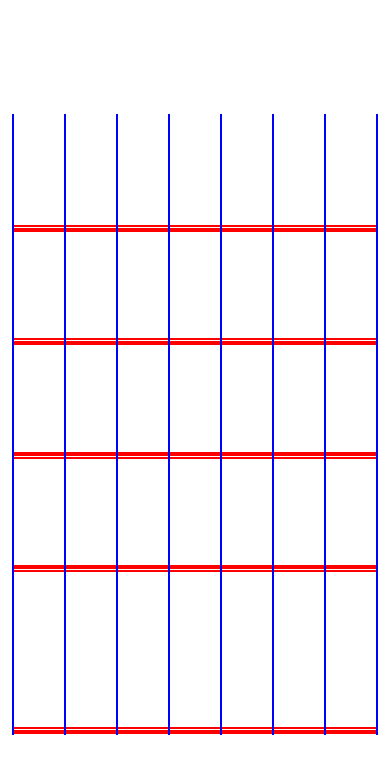
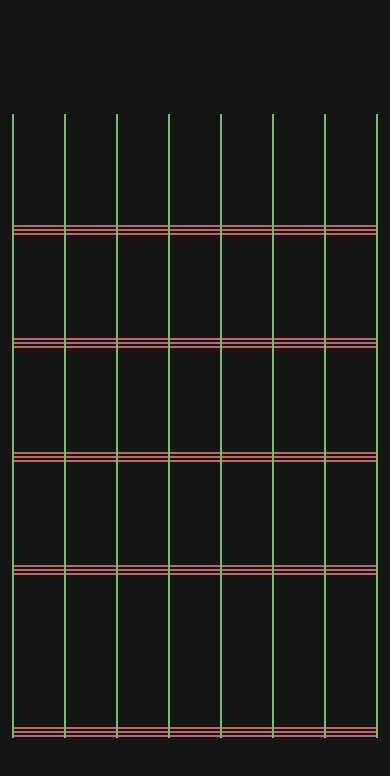
Before and after one commit to r0hanshah/Life-Happens, a React Native app in the folder frontend/: screen / in a window 390 px wide. Shown: the top 776 px of the page. Built offline with nearby package versions, Linux system fonts and the light colour scheme.

Commit message:
began outlining tracing process for subtasks in calendar view

```diff
--- a/frontend/App.tsx
+++ b/frontend/App.tsx
@@ -17,9 +17,9 @@ export default function App() {
   };
   return (
     <View style={styles.container}>
-      <GridComponent offset={0} />
-      <GridComponent offset={5} />
-      <GridComponent offset={10} />
+      <GridComponent offset={0} subtaskDispIds={[]} />
+      <GridComponent offset={1} subtaskDispIds={[]}/>
+      <GridComponent offset={2} subtaskDispIds={[]}/>
       {/* <>
         {currentScreen === 'Login' && <LoginScreen navigateToSignUp={navigateToSignUp} />}
         {currentScreen === 'SignUp' && <SignUpScreen navigateBack={navigateBack} />}
@@ -32,7 +32,7 @@ export default function App() {
 const styles = StyleSheet.create({
   container: {
     flex: 1,
-    backgroundColor: '#fff',
+    backgroundColor: '#151515',
     alignItems: 'center',
     justifyContent: 'center',
   },
--- a/frontend/components/main/GridComponent.tsx
+++ b/frontend/components/main/GridComponent.tsx
@@ -1,133 +1,206 @@
-import React from 'react';
+import React, { useState, useEffect } from 'react';
 import { View, StyleSheet } from 'react-native';
 import BorderComponent from './BorderComponent';
 
 interface GridProps {
   offset: number;
+  subtaskDispIds: string[]; // Hexcode,parentid|||path_id===inter_row,inter_column:::path_id===row,column,index // TODO: Change to date with task id and then do more preprocessing
+                            // Ideally, the leaf tasks of the root tasks will be passed together
 }
 
-const GridComponent: React.FC<GridProps> = ({ offset }) => {
+const GridComponent: React.FC<GridProps> = ({ offset, subtaskDispIds }) => {
+
+  const [colorQueues, setColorQueues] = useState({});
+
+  // useEffect to compute the value when myParameter changes
+  useEffect(() => {
+    const computedResult = generatePathsForIds(subtaskDispIds);
+    setColorQueues(computedResult);
+  }, [subtaskDispIds]);
+
+  const generatePathsForIds = (ids : string[]): { [key: string]: Array<[string, number, string] > } => // Returns array of #COLORHEX, Amount fill (0-1), root_task_id
+  {
+    var colorQueuesMap:{[key: string]: Array<[string, number, string]>} = {}
+
+    for(const id of ids)
+    {
+      //Seperate id into components ( origindata | specific_data => '|||'
+      //                              parentid | leafid => ':::'
+      //                              path_id | placement_inf0||path_id | placement_info => '==='
+      //                              path_id | inter_row | inter_column || path_id | row | column | index => ','
+      //                              )
+      const components = id.split(':::').map((section) =>
+        section.split('===').map((part) =>
+          part.split(',').map((element) => element.trim())
+        )
+      );
+
+      const originAndSpecificData = id.split('|||')
+      const hexcodeAndParentId = originAndSpecificData[0].split(',')
+
+      // Extract Hexcode and parent id
+      const hexcode = hexcodeAndParentId[0]
+      const parentId = hexcodeAndParentId[1]
+
+      // Extract positional features
+      const specificData = originAndSpecificData[1]
+
+      const parentAndLeaf = specificData.split(':::')
+
+      if (parentAndLeaf.length == 2 ) // Parent exists
+      {
+        throw new Error('Feature not supported yet')
+      }
+      else if (parentAndLeaf.length == 1) // Only root task is parent
+      {
+        const leafPathIdAndPlacementInfo = parentAndLeaf[0].split('===')
+        const rootId = leafPathIdAndPlacementInfo[0]
+        const rowColumnIndex = leafPathIdAndPlacementInfo[1].split(',')
+
+        const row = parseInt(rowColumnIndex[0], 10)
+        const column = parseInt(rowColumnIndex[1], 10)
+        const index = parseInt(rowColumnIndex[2], 10)
+
+        const leftSkewed:boolean = column <= 3
+        const prioritized:boolean = index <= 3
+
+        // Create key values for horizontal borders to fill in row of subtask and fill queus
+      }
+      else
+      {
+        throw new Error(`Unexpected data format in id: ${id}`);
+      }
+      // IF NO PARENT => Check if column less than or equal to 3 => add to id
+    }
+
+
+
+    return colorQueuesMap;
+  };
+
+
+
   return (
-    <View style={[styles.grid, {marginTop: offset}]}>
+    <View style={[styles.grid, {marginTop: offset * 8}]}>
       <View style={styles.row}>
-        <BorderComponent id='0v0' borderColor="blue" orientation="vertical"  lastRow = {false} />
-        <BorderComponent id='0h0' borderColor="red" orientation="horizontal" lastRow = {false}  />
+        <BorderComponent id='0v0' borderColor="#78BA67" orientation="vertical"  lastRow = {false} />
+        <BorderComponent id='0h0' borderColor="#BA6767" orientation="horizontal" lastRow = {false}  />
 
-        <BorderComponent id='0v1' borderColor="blue" orientation="vertical"  lastRow = {false} />
-        <BorderComponent id='0h1' borderColor="red" orientation="horizontal" lastRow = {false}  />
+        <BorderComponent id='0v1' borderColor="#78BA67" orientation="vertical"  lastRow = {false} />
+        <BorderComponent id='0h1' borderColor="#BA6767" orientation="horizontal" lastRow = {false}  />
 
-        <BorderComponent id='0v2' borderColor="blue" orientation="vertical"  lastRow = {false} />
-        <BorderComponent id='0h2' borderColor="red" orientation="horizontal" lastRow = {false}  />
+        <BorderComponent id='0v2' borderColor="#78BA67" orientation="vertical"  lastRow = {false} />
+        <BorderComponent id='0h2' borderColor="#BA6767" orientation="horizontal" lastRow = {false}  />
 
-        <BorderComponent id='0v3' borderColor="blue" orientation="vertical"  lastRow = {false} />
-        <BorderComponent id='0h3' borderColor="red" orientation="horizontal" lastRow = {false}  />
+        <BorderComponent id='0v3' borderColor="#78BA67" orientation="vertical"  lastRow = {false} />
+        <BorderComponent id='0h3' borderColor="#BA6767" orientation="horizontal" lastRow = {false}  />
 
-        <BorderComponent id='0v4' borderColor="blue" orientation="vertical"  lastRow = {false} />
-        <BorderComponent id='0h4' borderColor="red" orientation="horizontal" lastRow = {false}  />
+        <BorderComponent id='0v4' borderColor="#78BA67" orientation="vertical"  lastRow = {false} />
+        <BorderComponent id='0h4' borderColor="#BA6767" orientation="horizontal" lastRow = {false}  />
 
-        <BorderComponent id='0v5' borderColor="blue" orientation="vertical"  lastRow = {false} />
-        <BorderComponent id='0h5' borderColor="red" orientation="horizontal" lastRow = {false}  />
+        <BorderComponent id='0v5' borderColor="#78BA67" orientation="vertical"  lastRow = {false} />
+        <BorderComponent id='0h5' borderColor="#BA6767" orientation="horizontal" lastRow = {false}  />
 
-        <BorderComponent id='0v6' borderColor="blue" orientation="vertical"  lastRow = {false} />
-        <BorderComponent id='0h6' borderColor="red" orientation="horizontal" lastRow = {false}  />
+        <BorderComponent id='0v6' borderColor="#78BA67" orientation="vertical"  lastRow = {false} />
+        <BorderComponent id='0h6' borderColor="#BA6767" orientation="horizontal" lastRow = {false}  />
 
-        <BorderComponent id='0v7' borderColor="blue" orientation="vertical"  lastRow = {false} />
+        <BorderComponent id='0v7' borderColor="#78BA67" orientation="vertical"  lastRow = {false} />
       </View>
       <View style={styles.row}>
-        <BorderComponent id='1v0' borderColor="blue" orientation="vertical" lastRow = {false} />
-        <BorderComponent id='1h0' borderColor="red" orientation="horizontal" lastRow = {false} />
+        <BorderComponent id='1v0' borderColor="#78BA67" orientation="vertical" lastRow = {false} />
+        <BorderComponent id='1h0' borderColor="#BA6767" orientation="horizontal" lastRow = {false} />
 
-        <BorderComponent id='1v1' borderColor="blue" orientation="vertical" lastRow = {false} />
-        <BorderComponent id='1h1' borderColor="red" orientation="horizontal" lastRow = {false} />
+        <BorderComponent id='1v1' borderColor="#78BA67" orientation="vertical" lastRow = {false} />
+        <BorderComponent id='1h1' borderColor="#BA6767" orientation="horizontal" lastRow = {false} />
 
-        <BorderComponent id='1v2' borderColor="blue" orientation="vertical" lastRow = {false} />
-        <BorderComponent id='1h2' borderColor="red" orientation="horizontal" lastRow = {false} />
+        <BorderComponent id='1v2' borderColor="#78BA67" orientation="vertical" lastRow = {false} />
+        <BorderComponent id='1h2' borderColor="#BA6767" orientation="horizontal" lastRow = {false} />
 
-        <BorderComponent id='1v3' borderColor="blue" orientation="vertical" lastRow = {false} />
-        <BorderComponent id='1h3' borderColor="red" orientation="horizontal" lastRow = {false} />
+        <BorderComponent id='1v3' borderColor="#78BA67" orientation="vertical" lastRow = {false} />
+        <BorderComponent id='1h3' borderColor="#BA6767" orientation="horizontal" lastRow = {false} />
 
-        <BorderComponent id='1v4' borderColor="blue" orientation="vertical" lastRow = {false} />
-        <BorderComponent id='1h4' borderColor="red" orientation="horizontal" lastRow = {false} />
+        <BorderComponent id='1v4' borderColor="#78BA67" orientation="vertical" lastRow = {false} />
+        <BorderComponent id='1h4' borderColor="#BA6767" orientation="horizontal" lastRow = {false} />
 
-        <BorderComponent id='1v5' borderColor="blue" orientation="vertical" lastRow = {false} />
-        <BorderComponent id='1h5' borderColor="red" orientation="horizontal" lastRow = {false} />
+        <BorderComponent id='1v5' borderColor="#78BA67" orientation="vertical" lastRow = {false} />
+        <BorderComponent id='1h5' borderColor="#BA6767" orientation="horizontal" lastRow = {false} />
 
-        <BorderComponent id='1v6' borderColor="blue" orientation="vertical" lastRow = {false} />
-        <BorderComponent id='1h6' borderColor="red" orientation="horizontal" lastRow = {false} />
+        <BorderComponent id='1v6' borderColor="#78BA67" orientation="vertical" lastRow = {false} />
+        <BorderComponent id='1h6' borderColor="#BA6767" orientation="horizontal" lastRow = {false} />
 
-        <BorderComponent id='1v7' borderColor="blue" orientation="vertical" lastRow = {false} />
+        <BorderComponent id='1v7' borderColor="#78BA67" orientation="vertical" lastRow = {false} />
       </View>
       <View style={styles.row}>
-        <BorderComponent id='2v0' borderColor="blue" orientation="vertical" lastRow = {false} />
-        <BorderComponent id='2h0' borderColor="red" orientation="horizontal" lastRow = {false} />
+        <BorderComponent id='2v0' borderColor="#78BA67" orientation="vertical" lastRow = {false} />
+        <BorderComponent id='2h0' borderColor="#BA6767" orientation="horizontal" lastRow = {false} />
 
-        <BorderComponent id='2v1' borderColor="blue" orientation="vertical" lastRow = {false} />
-        <BorderComponent id='2h1' borderColor="red" orientation="horizontal" lastRow = {false} />
+        <BorderComponent id='2v1' borderColor="#78BA67" orientation="vertical" lastRow = {false} />
+        <BorderComponent id='2h1' borderColor="#BA6767" orientation="horizontal" lastRow = {false} />
 
-        <BorderComponent id='2v2' borderColor="blue" orientation="vertical" lastRow = {false} />
-        <BorderComponent id='2h2' borderColor="red" orientation="horizontal" lastRow = {false} />
+        <BorderComponent id='2v2' borderColor="#78BA67" orientation="vertical" lastRow = {false} />
+        <BorderComponent id='2h2' borderColor="#BA6767" orientation="horizontal" lastRow = {false} />
 
-        <BorderComponent id='2v3' borderColor="blue" orientation="vertical" lastRow = {false} />
-        <BorderComponent id='2h3' borderColor="red" orientation="horizontal" lastRow = {false} />
+        <BorderComponent id='2v3' borderColor="#78BA67" orientation="vertical" lastRow = {false} />
+        <BorderComponent id='2h3' borderColor="#BA6767" orientation="horizontal" lastRow = {false} />
 
-        <BorderComponent id='2v4' borderColor="blue" orientation="vertical" lastRow = {false} />
-        <BorderComponent id='2h4' borderColor="red" orientation="horizontal" lastRow = {false} />
+        <BorderComponent id='2v4' borderColor="#78BA67" orientation="vertical" lastRow = {false} />
+        <BorderComponent id='2h4' borderColor="#BA6767" orientation="horizontal" lastRow = {false} />
 
-        <BorderComponent id='2v5' borderColor="blue" orientation="vertical" lastRow = {false} />
-        <BorderComponent id='2h5' borderColor="red" orientation="horizontal" lastRow = {false} />
+        <BorderComponent id='2v5' borderColor="#78BA67" orientation="vertical" lastRow = {false} />
+        <BorderComponent id='2h5' borderColor="#BA6767" orientation="horizontal" lastRow = {false} />
 
-        <BorderComponent id='2v6' borderColor="blue" orientation="vertical" lastRow = {false} />
-        <BorderComponent id='2h6' borderColor="red" orientation="horizontal" lastRow = {false} />
+        <BorderComponent id='2v6' borderColor="#78BA67" orientation="vertical" lastRow = {false} />
+        <BorderComponent id='2h6' borderColor="#BA6767" orientation="horizontal" lastRow = {false} />
 
-        <BorderComponent id='2v7' borderColor="blue" orientation="vertical" lastRow = {false} />
+        <BorderComponent id='2v7' borderColor="#78BA67" orientation="vertical" lastRow = {false} />
       </View>
       <View style={styles.row}>
-        <BorderComponent id='3v0' borderColor="blue" orientation="vertical" lastRow = {false} />
-        <BorderComponent id='3h0' borderColor="red" orientation="horizontal" lastRow = {false} />
+        <BorderComponent id='3v0' borderColor="#78BA67" orientation="vertical" lastRow = {false} />
+        <BorderComponent id='3h0' borderColor="#BA6767" orientation="horizontal" lastRow = {false} />
 
-        <BorderComponent id='3v1' borderColor="blue" orientation="vertical" lastRow = {false} />
-        <BorderComponent id='3h1' borderColor="red" orientation="horizontal" lastRow = {false} />
+        <BorderComponent id='3v1' borderColor="#78BA67" orientation="vertical" lastRow = {false} />
+        <BorderComponent id='3h1' borderColor="#BA6767" orientation="horizontal" lastRow = {false} />
 
-        <BorderComponent id='3v2' borderColor="blue" orientation="vertical" lastRow = {false} />
-        <BorderComponent id='3h2' borderColor="red" orientation="horizontal" lastRow = {false} />
+        <BorderComponent id='3v2' borderColor="#78BA67" orientation="vertical" lastRow = {false} />
+        <BorderComponent id='3h2' borderColor="#BA6767" orientation="horizontal" lastRow = {false} />
 
-        <BorderComponent id='3v3' borderColor="blue" orientation="vertical" lastRow = {false} />
-        <BorderComponent id='3h3' borderColor="red" orientation="horizontal" lastRow = {false} />
+        <BorderComponent id='3v3' borderColor="#78BA67" orientation="vertical" lastRow = {false} />
+        <BorderComponent id='3h3' borderColor="#BA6767" orientation="horizontal" lastRow = {false} />
 
-        <BorderComponent id='3v4' borderColor="blue" orientation="vertical" lastRow = {false} />
-        <BorderComponent id='3h4' borderColor="red" orientation="horizontal" lastRow = {false} />
+        <BorderComponent id='3v4' borderColor="#78BA67" orientation="vertical" lastRow = {false} />
+        <BorderComponent id='3h4' borderColor="#BA6767" orientation="horizontal" lastRow = {false} />
 
-        <BorderComponent id='3v5' borderColor="blue" orientation="vertical" lastRow = {false} />
-        <BorderComponent id='3h5' borderColor="red" orientation="horizontal" lastRow = {false} />
+        <BorderComponent id='3v5' borderColor="#78BA67" orientation="vertical" lastRow = {false} />
+        <BorderComponent id='3h5' borderColor="#BA6767" orientation="horizontal" lastRow = {false} />
 
-        <BorderComponent id='3v6' borderColor="blue" orientation="vertical" lastRow = {false} />
-        <BorderComponent id='3h6' borderColor="red" orientation="horizontal" lastRow = {false} />
+        <BorderComponent id='3v6' borderColor="#78BA67" orientation="vertical" lastRow = {false} />
+        <BorderComponent id='3h6' borderColor="#BA6767" orientation="horizontal" lastRow = {false} />
 
-        <BorderComponent id='3v7' borderColor="blue" orientation="vertical" lastRow = {false} />
+        <BorderComponent id='3v7' borderColor="#78BA67" orientation="vertical" lastRow = {false} />
       </View>
       <View style={styles.row}>
-        <BorderComponent id='4v0' borderColor="blue" orientation="vertical" lastRow = {true} />
-        <BorderComponent id='4h0' borderColor="red" orientation="horizontal" lastRow = {true} />
+        <BorderComponent id='4v0' borderColor="#78BA67" orientation="vertical" lastRow = {true} />
+        <BorderComponent id='4h0' borderColor="#BA6767" orientation="horizontal" lastRow = {true} />
 
-        <BorderComponent id='4v1' borderColor="blue" orientation="vertical" lastRow = {true} />
-        <BorderComponent id='4h1' borderColor="red" orientation="horizontal" lastRow = {true} />
+        <BorderComponent id='4v1' borderColor="#78BA67" orientation="vertical" lastRow = {true} />
+        <BorderComponent id='4h1' borderColor="#BA6767" orientation="horizontal" lastRow = {true} />
 
-        <BorderComponent id='4v2' borderColor="blue" orientation="vertical" lastRow = {true} />
-        <BorderComponent id='4h2' borderColor="red" orientation="horizontal" lastRow = {true} />
+        <BorderComponent id='4v2' borderColor="#78BA67" orientation="vertical" lastRow = {true} />
+        <BorderComponent id='4h2' borderColor="#BA6767" orientation="horizontal" lastRow = {true} />
 
-        <BorderComponent id='4v3' borderColor="blue" orientation="vertical" lastRow = {true} />
-        <BorderComponent id='4h3' borderColor="red" orientation="horizontal" lastRow = {true} />
+        <BorderComponent id='4v3' borderColor="#78BA67" orientation="vertical" lastRow = {true} />
+        <BorderComponent id='4h3' borderColor="#BA6767" orientation="horizontal" lastRow = {true} />
 
-        <BorderComponent id='4v4' borderColor="blue" orientation="vertical" lastRow = {true} />
-        <BorderComponent id='4h4' borderColor="red" orientation="horizontal" lastRow = {true} />
+        <BorderComponent id='4v4' borderColor="#78BA67" orientation="vertical" lastRow = {true} />
+        <BorderComponent id='4h4' borderColor="#BA6767" orientation="horizontal" lastRow = {true} />
 
-        <BorderComponent id='4v5' borderColor="blue" orientation="vertical" lastRow = {true} />
-        <BorderComponent id='4h5' borderColor="red" orientation="horizontal" lastRow = {true} />
+        <BorderComponent id='4v5' borderColor="#78BA67" orientation="vertical" lastRow = {true} />
+        <BorderComponent id='4h5' borderColor="#BA6767" orientation="horizontal" lastRow = {true} />
 
-        <BorderComponent id='4v6' borderColor="blue" orientation="vertical" lastRow = {true} />
-        <BorderComponent id='4h6' borderColor="red" orientation="horizontal" lastRow = {true} />
+        <BorderComponent id='4v6' borderColor="#78BA67" orientation="vertical" lastRow = {true} />
+        <BorderComponent id='4h6' borderColor="#BA6767" orientation="horizontal" lastRow = {true} />
 
-        <BorderComponent id='4v7' borderColor="blue" orientation="vertical" lastRow = {true} />
+        <BorderComponent id='4v7' borderColor="#78BA67" orientation="vertical" lastRow = {true} />
       </View>
     </View>
   );
```
